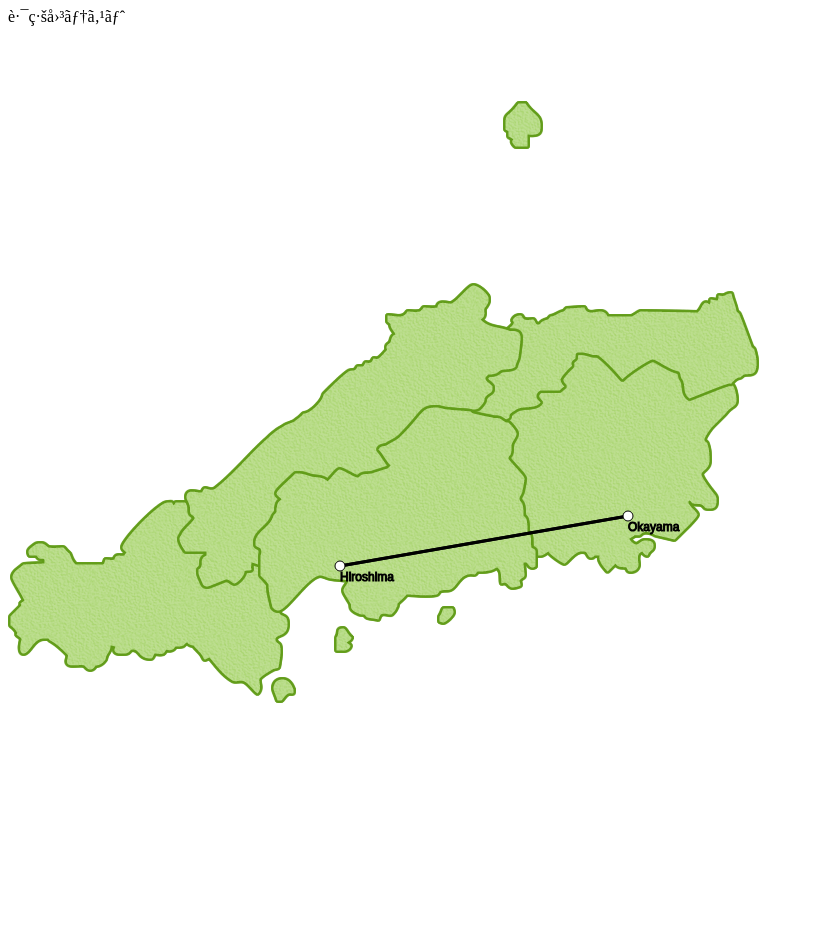
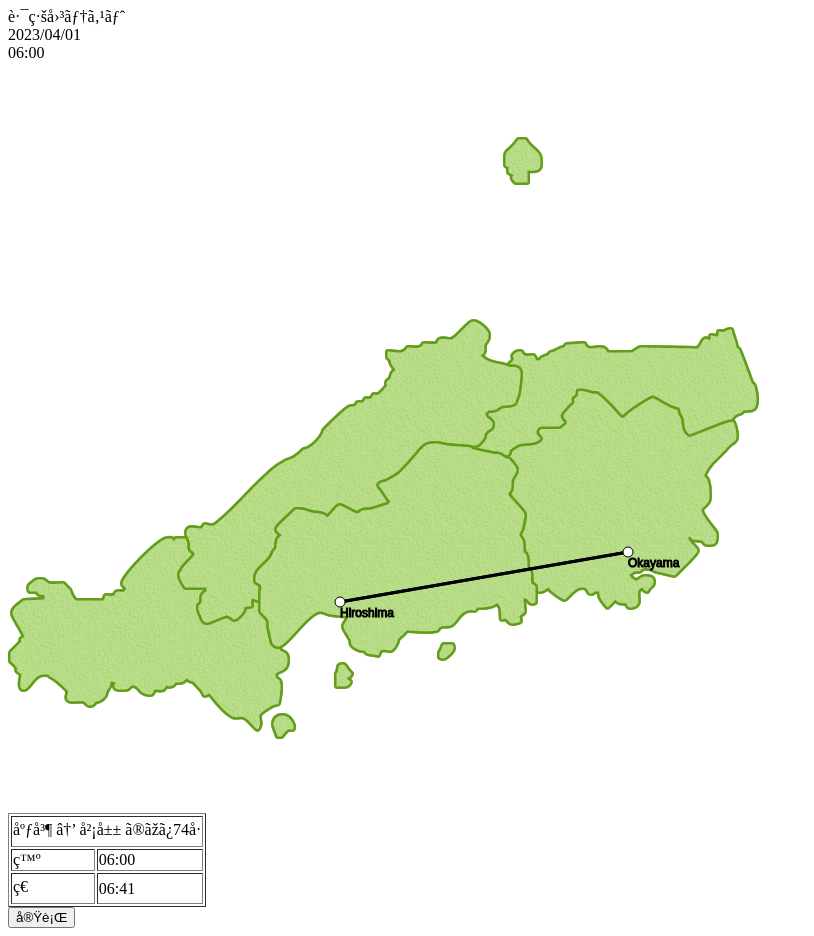
Before and after one commit to huraicid/NOTE, a PHP site: page / in a window 1280 px wide. Shown: the whole page, without its empty margins (0-814 px from the left). Before the commit the page ends 703 px from the top, so only its background shows below. Run offline with PHP 8.4, Linux system fonts and the light colour scheme.

Commit message:
動くところまで

```diff
--- a/rosenzu/css/index.css
+++ b/rosenzu/css/index.css
@@ -1,3 +1,9 @@
 #graphArea {
+    width: 751px;
+    height: 751px;
     background-image: url("../img/map-chugoku.png");
 }
+
+#simuIcon {
+    position: absolute;
+}
--- a/rosenzu/index.html
+++ b/rosenzu/index.html
@@ -10,6 +10,7 @@
 
         <!-- javascript -->
         <script src="js/main.js"></script>
+        <script src="js/simulator.js"></script>
         <script src="js/model/Station.js"></script>
     </head>
 
@@ -17,9 +18,54 @@
         <div id="test">
             路線図テスト
         </div>
-        <canvas id="graphArea" width="751" height="751">
 
-        </canvas>
+        <div id="clock">
+            <div id="date">
+                2023/04/01
+            </div>
+            <div id="time">
+                06:00
+            </div>
+        </div>
 
+        <div id="graphArea">
+            <canvas id="canvas" width="751px" height="751px">
+                <!-- ここにcanvas要素が描画される -->
+            </canvas>
+        </div>
+
+        <div simulator>
+            <table border="1">
+                <tr>
+                    <td colspan="2">
+                        広島 → 岡山 のぞみ74号
+                    </td>
+                </tr>
+                <tr>
+                    <td>
+                        発
+                    </td>
+                    <td>
+                        <div id="startTime">
+                            06:00
+                        </div>
+                    </td>
+                </tr>
+                <tr>
+                    <td>
+                        着
+                    </td>
+                    <td>
+                        <div id="endTime">
+                            06:41
+                        </div>
+                    </td>
+                </tr>
+            </table>
+        </div>
+
+        <input type="button" value="実行" onClick="SimulatorMain()">
+
+        </div>
     </body>
 </html>
--- a/rosenzu/js/main.js
+++ b/rosenzu/js/main.js
@@ -1,6 +1,8 @@
+stations = {};
+
 window.onload = function() {
     // canvas要素を取得する。
-    const canvas = document.getElementById('graphArea');
+    const canvas = document.getElementById('canvas');
 
     // コンテキストを取得しておく。
     const context = canvas.getContext('2d');
```
